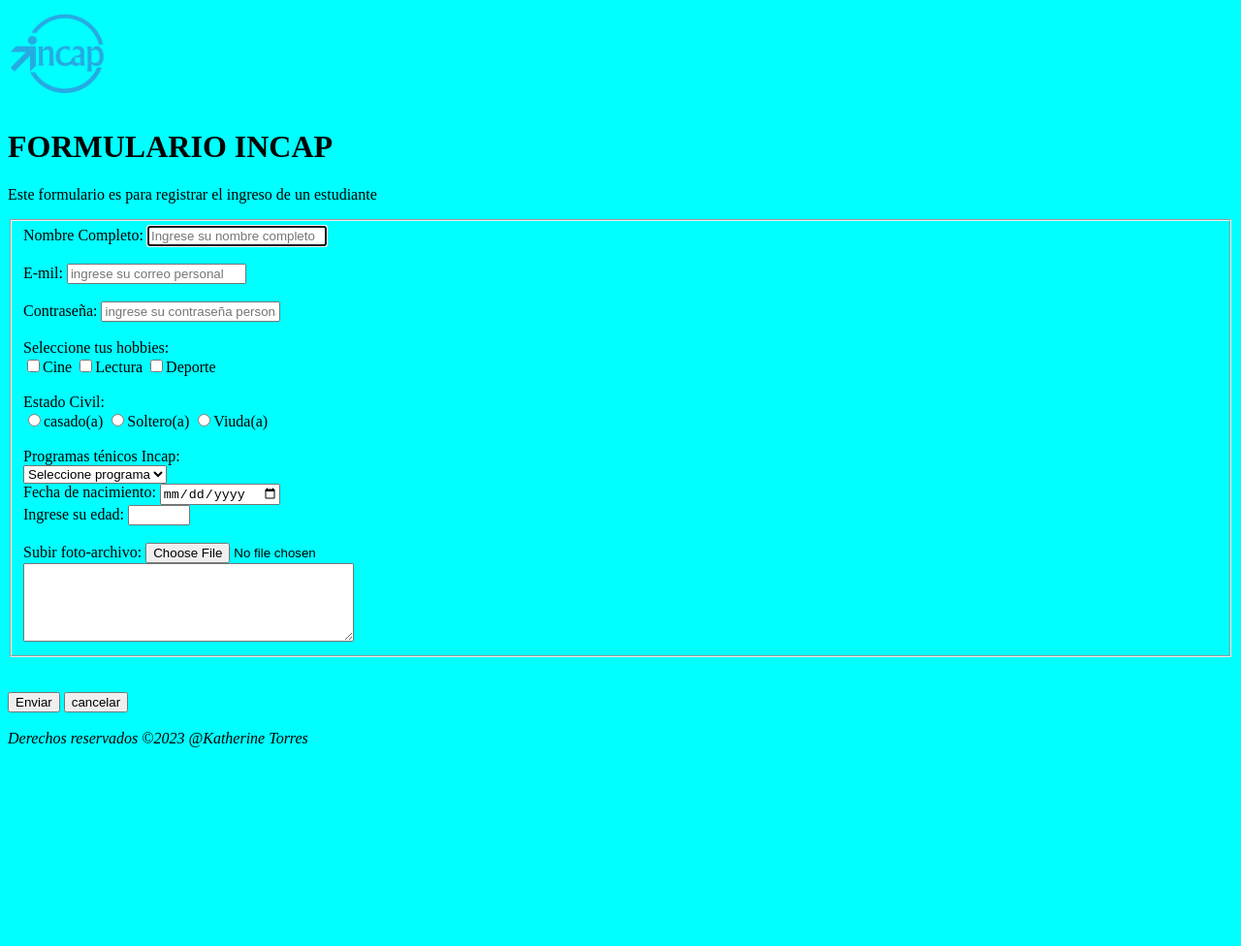
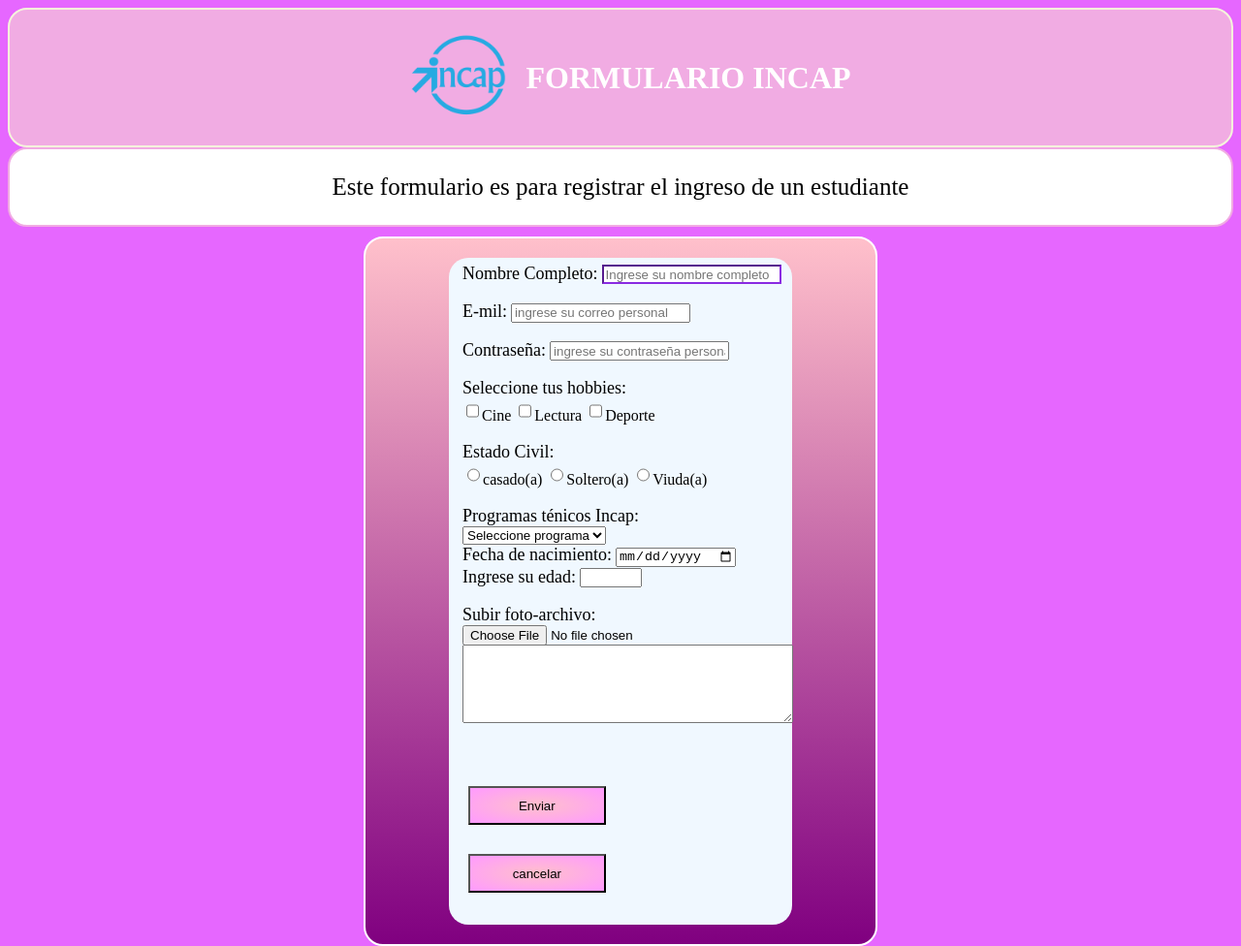
Before and after one commit to kate09001/HTML, a plain HTML site: page Semana 4/Taller Formulario.html in a window 1280 px wide. Shown: the top 976 px of the page at 97% size. Before the commit the page ends 800 px from the top, so only its background shows below. Drawn offline with Linux system fonts and the light colour scheme.

Commit message:
Add files via upload

```diff
--- a/Semana 4/CSS/Frmcontacto.css
+++ b/Semana 4/CSS/Frmcontacto.css
@@ -1,3 +1,87 @@
 body{
-    background-color: aqua;
+    background-color: rgb(230, 103, 255);
 }
+header{
+    background-color: rgb(241, 172, 227) !important;
+    border: 2px solid beige;
+    border-radius: 20px;
+    /* configuración de dsplay flex */
+    display: flex;
+    flex-direction: row;
+    justify-content: center;
+    align-items: center;
+    color: white;
+}
+header img{
+    padding: 20px;
+}
+nav{
+    background-color:white ;
+    border: 2px solid rgb(241, 172, 227);
+    border-radius: 20px;
+    /* configuración de dsplay flex */
+    display: flex;
+    flex-direction: row;
+    justify-content: center;
+    align-items: center;
+    color: black;
+    font-size: 25px;
+}
+section{
+    width: 40%;
+    border: 2px solid white;
+    padding: 10px;
+    border-radius: 20px;
+    margin: 10px auto;
+    background: linear-gradient(pink,purple);
+}
+form{
+    background-color: aliceblue;
+    width: 70%;
+    border-radius: 20px;
+    margin: 10px auto;
+    box-shadow: outset 0 0 10px white;
+}
+fieldset{
+    border-style: none;
+}
+label{
+    font-size: 18px;
+}
+textarea{
+    resize: both;
+    max-height: 100px;
+}
+/* pseudoclase focus: al dar clc en botón */
+input:focus, textarea:focus{
+    border-color: blueviolet;
+    cursor: pointer;
+    box-shadow: outset 0 0 10px rgb(230, 103, 255);
+    outline: 0 none;
+}
+form button{
+    width: 40%;
+    margin: 15px 20px;
+    height: 40px;
+    background: radial-gradient(pink, rgb(255, 154, 255));
+    color: black;
+    border-radius: 15px solid purple;
+}
+form input{
+    height: 20px;
+    box-sizing:  border-box;
+    color: black;
+    outline: none;
+}
+/* pseudoclase hover: al pasar mouse por encima control */
+form button:hover{
+    background-color: purple;
+    text-decoration: underline;
+    color:black;
+    cursor:pointer;
+}
+footer{
+    font-size: 16px;
+    text-align: center;
+    color: purple;
+}
```
